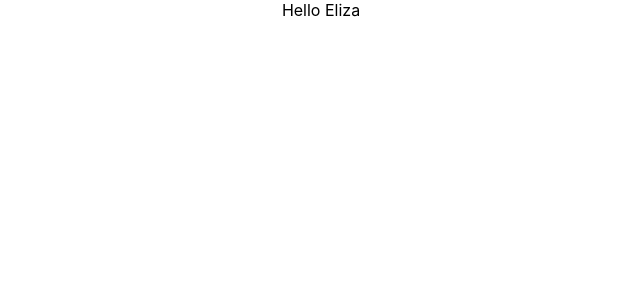
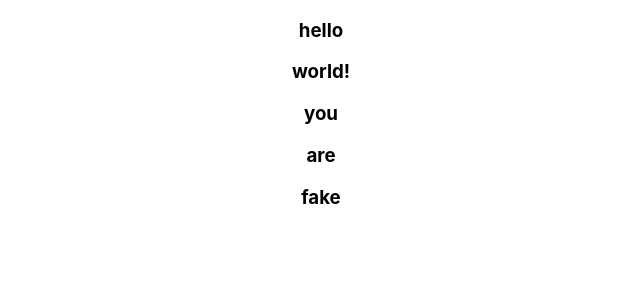
Before and after one commit to elizarafee/react-lab, a React (Create React App) app: page / in a window 1280 px wide. Shown: the top 300 px of the page, without its empty margins (319-959 px from the left). Built offline with nearby package versions, Linux system fonts and the light colour scheme.

Commit message:
list rendering : 1st approach

```diff
--- a/src/App.js
+++ b/src/App.js
@@ -14,12 +14,14 @@ import './App.css';
 // import EventHandler2 from './components/eventHandlerClass.component'
 // import BindHandler from './components/bindHandler.component'
 // import Parent from './components/parent.component'
-import Condition from './components/conditionalRendering.component'
+// import Condition from './components/conditionalRendering.component'
+import ListRender from './components/listRender.component'
 
 function App() {
   return (
     <div className="App">
-      <Condition />
+      <ListRender />
+      {/* <Condition /> */}
       {/* <Parent /> */}
       {/* <BindHandler /> */}
       {/* <EventHandler1 /> */}
--- /dev/null
+++ b/src/components/listRender.component.js
@@ -0,0 +1,19 @@
+import React from 'react'
+
+const ListRender = () => {
+
+    const Arr = ['hello', 'world!', 'you', 'are', 'fake']
+
+    return (
+        // List rendering : 1st approach
+        <div>
+            <h3>{Arr[0]}</h3>
+            <h3>{Arr[1]}</h3>
+            <h3>{Arr[2]}</h3>
+            <h3>{Arr[3]}</h3>
+            <h3>{Arr[4]}</h3>
+        </div>
+    )
+}
+
+export default ListRender;
```
Also changed, not shown: src/components/value.component.js (added, +11 -0 lines).
